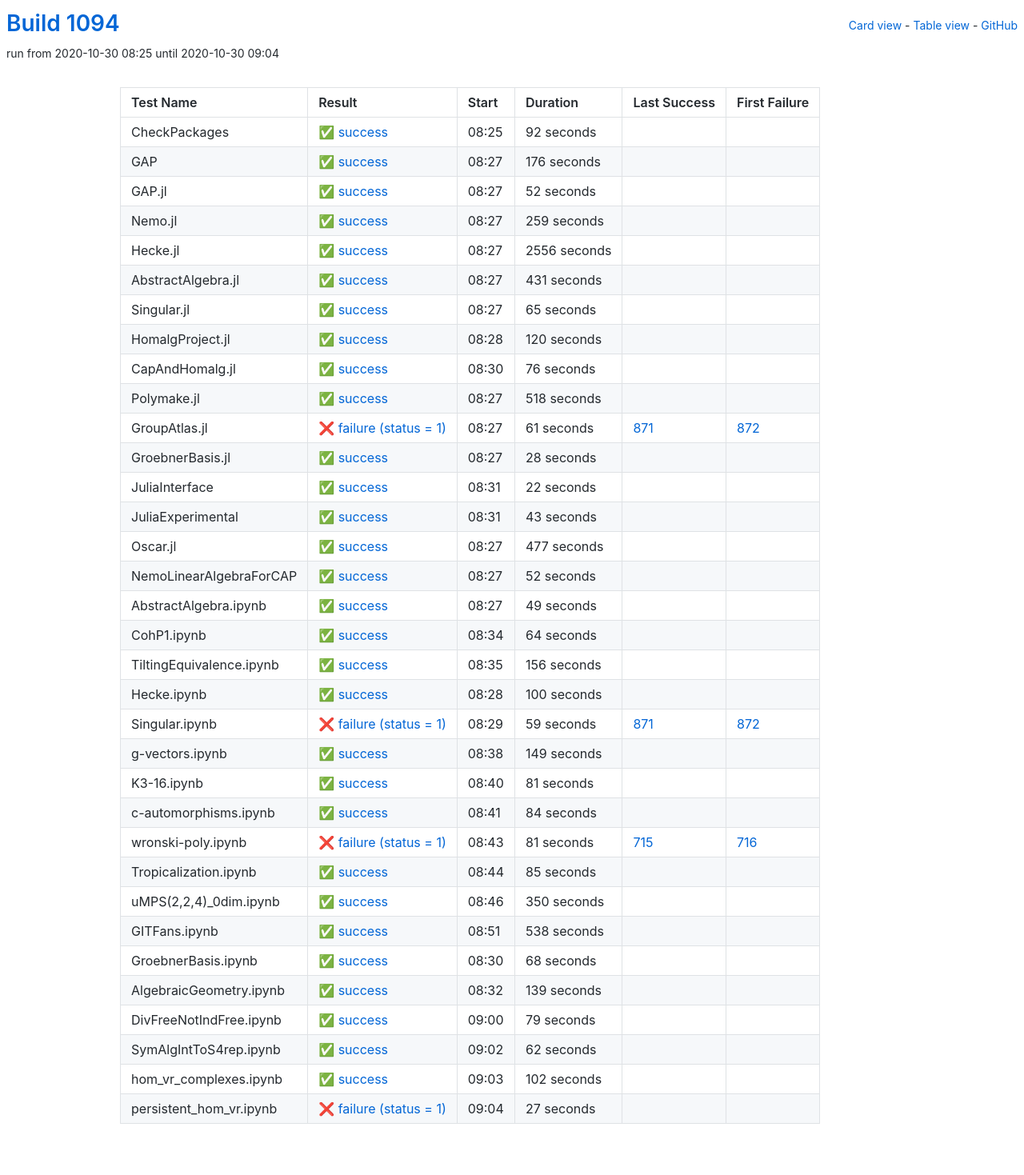
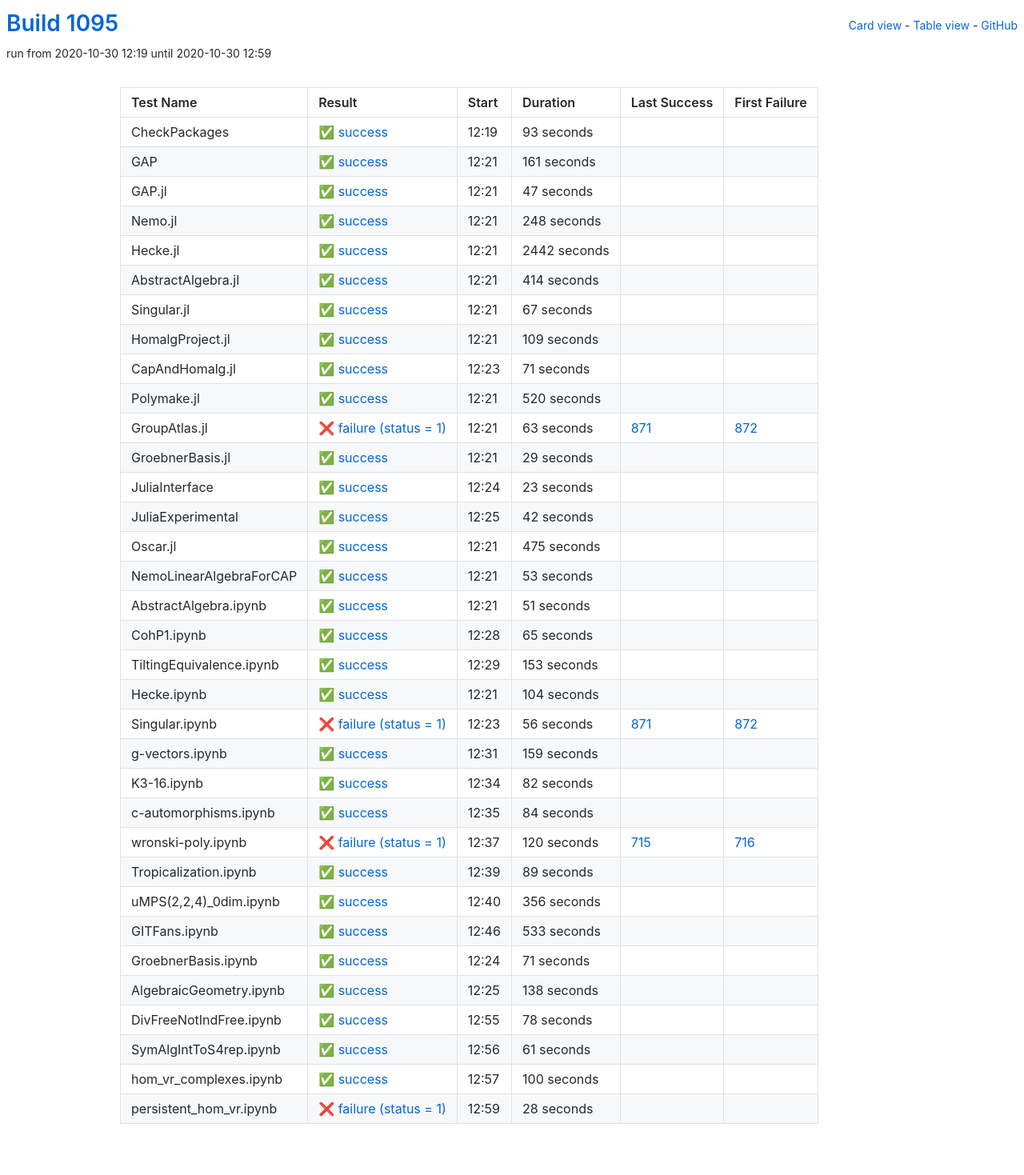
Before and after one commit to oscar-system/oscar-ci-status-stable, a Jekyll site: the page built from table.html, in a window 1280 px wide. Shown: the whole page at 80% size. Built offline with Jekyll 4.4.1, drawn with Linux system fonts in a browser that asks for light colours.

Commit message:
Build #1095

```diff
--- a/_data/ci.yml
+++ b/_data/ci.yml
@@ -1,6 +1,6 @@
 ---
-build: 1094
-build_url: https://oscarci.mathematik.uni-kl.de/job/oscar-stable/1094/
+build: 1095
+build_url: https://oscarci.mathematik.uni-kl.de/job/oscar-stable/1095/
 job: oscar-stable
 organization: oscar-system
 repo: oscar-ci-status-stable
@@ -8,80 +8,212 @@ repourl: https://github.com/oscar-system/oscar-ci-status-stable
 tests:
 - name: CheckPackages
   id: checkpackages
-  log: https://oscarci.mathematik.uni-kl.de/job/oscar-stable/1094/artifact/logs/build-1094/CheckPackages.log
-  start: 2020-10-30 08:25
+  log: https://oscarci.mathematik.uni-kl.de/job/oscar-stable/1095/artifact/logs/build-1095/CheckPackages.log
+  start: 2020-10-30 12:19
   success: true
   exitcode: 0
   status: success
-  duration: 92
+  duration: 93
   last_success: false
   last_success_url:
   first_failure: false
   first_failure_url:
 - name: GAP
   id: gap
-  log: https://oscarci.mathematik.uni-kl.de/job/oscar-stable/1094/artifact/logs/build-1094/GAP.log
-  start: 2020-10-30 08:27
+  log: https://oscarci.mathematik.uni-kl.de/job/oscar-stable/1095/artifact/logs/build-1095/GAP.log
+  start: 2020-10-30 12:21
   success: true
   exitcode: 0
   status: success
-  duration: 176
+  duration: 161
   last_success: false
   last_success_url:
   first_failure: false
   first_failure_url:
 - name: GAP.jl
   id: gap-jl
-  log: https://oscarci.mathematik.uni-kl.de/job/oscar-stable/1094/artifact/logs/build-1094/GAP.jl.log
-  start: 2020-10-30 08:27
+  log: https://oscarci.mathematik.uni-kl.de/job/oscar-stable/1095/artifact/logs/build-1095/GAP.jl.log
+  start: 2020-10-30 12:21
   success: true
   exitcode: 0
   status: success
-  duration: 52
+  duration: 47
   last_success: false
   last_success_url:
   first_failure: false
   first_failure_url:
 - name: Nemo.jl
   id: nemo-jl
-  log: https://oscarci.mathematik.uni-kl.de/job/oscar-stable/1094/artifact/logs/build-1094/Nemo.jl.log
-  start: 2020-10-30 08:27
+  log: https://oscarci.mathematik.uni-kl.de/job/oscar-stable/1095/artifact/logs/build-1095/Nemo.jl.log
+  start: 2020-10-30 12:21
   success: true
   exitcode: 0
   status: success
-  duration: 259
+  duration: 248
   last_success: false
   last_success_url:
   first_failure: false
   first_failure_url:
 - name: Hecke.jl
   id: hecke-jl
-  log: https://oscarci.mathematik.uni-kl.de/job/oscar-stable/1094/artifact/logs/build-1094/Hecke.jl.log
-  start: 2020-10-30 08:27
+  log: https://oscarci.mathematik.uni-kl.de/job/oscar-stable/1095/artifact/logs/build-1095/Hecke.jl.log
+  start: 2020-10-30 12:21
   success: true
   exitcode: 0
   status: success
-  duration: 2556
+  duration: 2442
   last_success: false
   last_success_url:
   first_failure: false
   first_failure_url:
 - name: AbstractAlgebra.jl
   id: abstractalgebra-jl
-  log: https://oscarci.mathematik.uni-kl.de/job/oscar-stable/1094/artifact/logs/build-1094/AbstractAlgebra.jl.log
-  start: 2020-10-30 08:27
+  log: https://oscarci.mathematik.uni-kl.de/job/oscar-stable/1095/artifact/logs/build-1095/AbstractAlgebra.jl.log
+  start: 2020-10-30 12:21
   success: true
   exitcode: 0
   status: success
-  duration: 431
+  duration: 414
   last_success: false
   last_success_url:
   first_failure: false
   first_failure_url:
 - name: Singular.jl
   id: singular-jl
-  log: https://oscarci.mathematik.uni-kl.de/job/oscar-stable/1094/artifact/logs/build-1094/Singular.jl.log
-  start: 2020-10-30 08:27
+  log: https://oscarci.mathematik.uni-kl.de/job/oscar-stable/1095/artifact/logs/build-1095/Singular.jl.log
+  start: 2020-10-30 12:21
+  success: true
+  exitcode: 0
+  status: success
+  duration: 67
+  last_success: false
+  last_success_url:
+  first_failure: false
+  first_failure_url:
+- name: HomalgProject.jl
+  id: homalgproject-jl
+  log: https://oscarci.mathematik.uni-kl.de/job/oscar-stable/1095/artifact/logs/build-1095/HomalgProject.jl.log
+  start: 2020-10-30 12:21
+  success: true
+  exitcode: 0
+  status: success
+  duration: 109
+  last_success: false
+  last_success_url:
+  first_failure: false
+  first_failure_url:
+- name: CapAndHomalg.jl
+  id: capandhomalg-jl
+  log: https://oscarci.mathematik.uni-kl.de/job/oscar-stable/1095/artifact/logs/build-1095/CapAndHomalg.jl.log
+  start: 2020-10-30 12:23
+  success: true
+  exitcode: 0
+  status: success
+  duration: 71
+  last_success: false
+  last_success_url:
+  first_failure: false
+  first_failure_url:
+- name: Polymake.jl
+  id: polymake-jl
+  log: https://oscarci.mathematik.uni-kl.de/job/oscar-stable/1095/artifact/logs/build-1095/Polymake.jl.log
+  start: 2020-10-30 12:21
+  success: true
+  exitcode: 0
+  status: success
+  duration: 520
+  last_success: false
+  last_success_url:
+  first_failure: false
+  first_failure_url:
+- name: GroupAtlas.jl
+  id: groupatlas-jl
+  log: https://oscarci.mathematik.uni-kl.de/job/oscar-stable/1095/artifact/logs/build-1095/GroupAtlas.jl.log
+  start: 2020-10-30 12:21
+  success: false
+  exitcode: 1
+  status: failure
+  duration: 63
+  last_success: 871
+  last_success_url: https://oscarci.mathematik.uni-kl.de/job/oscar-stable/871/
+  first_failure: 872
+  first_failure_url: https://oscarci.mathematik.uni-kl.de/job/oscar-stable/872/
+- name: GroebnerBasis.jl
+  id: groebnerbasis-jl
+  log: https://oscarci.mathematik.uni-kl.de/job/oscar-stable/1095/artifact/logs/build-1095/GroebnerBasis.jl.log
+  start: 2020-10-30 12:21
+  success: true
+  exitcode: 0
+  status: success
+  duration: 29
+  last_success: false
+  last_success_url:
+  first_failure: false
+  first_failure_url:
+- name: JuliaInterface
+  id: juliainterface
+  log: https://oscarci.mathematik.uni-kl.de/job/oscar-stable/1095/artifact/logs/build-1095/JuliaInterface.log
+  start: 2020-10-30 12:24
+  success: true
+  exitcode: 0
+  status: success
+  duration: 23
+  last_success: false
+  last_success_url:
+  first_failure: false
+  first_failure_url:
+- name: JuliaExperimental
+  id: juliaexperimental
+  log: https://oscarci.mathematik.uni-kl.de/job/oscar-stable/1095/artifact/logs/build-1095/JuliaExperimental.log
+  start: 2020-10-30 12:25
+  success: true
+  exitcode: 0
+  status: success
+  duration: 42
+  last_success: false
+  last_success_url:
+  first_failure: false
+  first_failure_url:
+- name: Oscar.jl
+  id: oscar-jl
+  log: https://oscarci.mathematik.uni-kl.de/job/oscar-stable/1095/artifact/logs/build-1095/Oscar.jl.log
+  start: 2020-10-30 12:21
+  success: true
+  exitcode: 0
+  status: success
+  duration: 475
+  last_success: false
+  last_success_url:
+  first_failure: false
+  first_failure_url:
+- name: NemoLinearAlgebraForCAP
+  id: nemolinearalgebraforcap
+  log: https://oscarci.mathematik.uni-kl.de/job/oscar-stable/1095/artifact/logs/build-1095/NemoLinearAlgebraForCAP.log
+  start: 2020-10-30 12:21
+  success: true
+  exitcode: 0
+  status: success
+  duration: 53
+  last_success: false
+  last_success_url:
+  first_failure: false
+  first_failure_url:
+- name: AbstractAlgebra.ipynb
+  id: abstractalgebra-ipynb
+  log: https://oscarci.mathematik.uni-kl.de/job/oscar-stable/1095/artifact/logs/build-1095/AbstractAlgebra.ipynb.log
+  start: 2020-10-30 12:21
+  success: true
+  exitcode: 0
+  status: success
+  duration: 51
+  last_success: false
+  last_success_url:
+  first_failure: false
+  first_failure_url:
+- name: CohP1.ipynb
+  id: cohp1-ipynb
+  log: https://oscarci.mathematik.uni-kl.de/job/oscar-stable/1095/artifact/logs/build-1095/CohP1.ipynb.log
+  start: 2020-10-30 12:28
   success: true
   exitcode: 0
   status: success
@@ -90,202 +222,70 @@ tests:
   last_success_url:
   first_failure: false
   first_failure_url:
-- name: HomalgProject.jl
-  id: homalgproject-jl
-  log: https://oscarci.mathematik.uni-kl.de/job/oscar-stable/1094/artifact/logs/build-1094/HomalgProject.jl.log
-  start: 2020-10-30 08:28
+- name: TiltingEquivalence.ipynb
+  id: tiltingequivalence-ipynb
+  log: https://oscarci.mathematik.uni-kl.de/job/oscar-stable/1095/artifact/logs/build-1095/TiltingEquivalence.ipynb.log
+  start: 2020-10-30 12:29
   success: true
   exitcode: 0
   status: success
-  duration: 120
-  last_success: false
-  last_success_url:
-  first_failure: false
-  first_failure_url:
-- name: CapAndHomalg.jl
-  id: capandhomalg-jl
-  log: https://oscarci.mathematik.uni-kl.de/job/oscar-stable/1094/artifact/logs/build-1094/CapAndHomalg.jl.log
-  start: 2020-10-30 08:30
-  success: true
-  exitcode: 0
-  status: success
-  duration: 76
-  last_success: false
-  last_success_url:
-  first_failure: false
-  first_failure_url:
-- name: Polymake.jl
-  id: polymake-jl
-  log: https://oscarci.mathematik.uni-kl.de/job/oscar-stable/1094/artifact/logs/build-1094/Polymake.jl.log
-  start: 2020-10-30 08:27
-  success: true
-  exitcode: 0
-  status: success
-  duration: 518
-  last_success: false
-  last_success_url:
-  first_failure: false
-  first_failure_url:
-- name: GroupAtlas.jl
-  id: groupatlas-jl
-  log: https://oscarci.mathematik.uni-kl.de/job/oscar-stable/1094/artifact/logs/build-1094/GroupAtlas.jl.log
-  start: 2020-10-30 08:27
-  success: false
-  exitcode: 1
-  status: failure
-  duration: 61
-  last_success: 871
-  last_success_url: https://oscarci.mathematik.uni-kl.de/job/oscar-stable/871/
-  first_failure: 872
-  first_failure_url: https://oscarci.mathematik.uni-kl.de/job/oscar-stable/872/
-- name: GroebnerBasis.jl
-  id: groebnerbasis-jl
-  log: https://oscarci.mathematik.uni-kl.de/job/oscar-stable/1094/artifact/logs/build-1094/GroebnerBasis.jl.log
-  start: 2020-10-30 08:27
-  success: true
-  exitcode: 0
-  status: success
-  duration: 28
-  last_success: false
-  last_success_url:
-  first_failure: false
-  first_failure_url:
-- name: JuliaInterface
-  id: juliainterface
-  log: https://oscarci.mathematik.uni-kl.de/job/oscar-stable/1094/artifact/logs/build-1094/JuliaInterface.log
-  start: 2020-10-30 08:31
-  success: true
-  exitcode: 0
-  status: success
-  duration: 22
-  last_success: false
-  last_success_url:
-  first_failure: false
-  first_failure_url:
-- name: JuliaExperimental
-  id: juliaexperimental
-  log: https://oscarci.mathematik.uni-kl.de/job/oscar-stable/1094/artifact/logs/build-1094/JuliaExperimental.log
-  start: 2020-10-30 08:31
-  success: true
-  exitcode: 0
-  status: success
-  duration: 43
-  last_success: false
-  last_success_url:
-  first_failure: false
-  first_failure_url:
-- name: Oscar.jl
-  id: oscar-jl
-  log: https://oscarci.mathematik.uni-kl.de/job/oscar-stable/1094/artifact/logs/build-1094/Oscar.jl.log
-  start: 2020-10-30 08:27
-  success: true
-  exitcode: 0
-  status: success
-  duration: 477
-  last_success: false
-  last_success_url:
-  first_failure: false
-  first_failure_url:
-- name: NemoLinearAlgebraForCAP
-  id: nemolinearalgebraforcap
-  log: https://oscarci.mathematik.uni-kl.de/job/oscar-stable/1094/artifact/logs/build-1094/NemoLinearAlgebraForCAP.log
-  start: 2020-10-30 08:27
-  success: true
-  exitcode: 0
-  status: success
-  duration: 52
-  last_success: false
-  last_success_url:
-  first_failure: false
-  first_failure_url:
-- name: AbstractAlgebra.ipynb
-  id: abstractalgebra-ipynb
-  log: https://oscarci.mathematik.uni-kl.de/job/oscar-stable/1094/artifact/logs/build-1094/AbstractAlgebra.ipynb.log
-  start: 2020-10-30 08:27
-  success: true
-  exitcode: 0
-  status: success
-  duration: 49
-  last_success: false
-  last_success_url:
-  first_failure: false
-  first_failure_url:
-- name: CohP1.ipynb
-  id: cohp1-ipynb
-  log: https://oscarci.mathematik.uni-kl.de/job/oscar-stable/1094/artifact/logs/build-1094/CohP1.ipynb.log
-  start: 2020-10-30 08:34
-  success: true
-  exitcode: 0
-  status: success
-  duration: 64
-  last_success: false
-  last_success_url:
-  first_failure: false
-  first_failure_url:
-- name: TiltingEquivalence.ipynb
-  id: tiltingequivalence-ipynb
-  log: https://oscarci.mathematik.uni-kl.de/job/oscar-stable/1094/artifact/logs/build-1094/TiltingEquivalence.ipynb.log
-  start: 2020-10-30 08:35
-  success: true
-  exitcode: 0
-  status: success
-  duration: 156
+  duration: 153
   last_success: false
   last_success_url:
   first_failure: false
   first_failure_url:
 - name: Hecke.ipynb
   id: hecke-ipynb
-  log: https://oscarci.mathematik.uni-kl.de/job/oscar-stable/1094/artifact/logs/build-1094/Hecke.ipynb.log
-  start: 2020-10-30 08:28
+  log: https://oscarci.mathematik.uni-kl.de/job/oscar-stable/1095/artifact/logs/build-1095/Hecke.ipynb.log
+  start: 2020-10-30 12:21
   success: true
   exitcode: 0
   status: success
-  duration: 100
+  duration: 104
   last_success: false
   last_success_url:
   first_failure: false
   first_failure_url:
 - name: Singular.ipynb
   id: singular-ipynb
-  log: https://oscarci.mathematik.uni-kl.de/job/oscar-stable/1094/artifact/logs/build-1094/Singular.ipynb.log
-  start: 2020-10-30 08:29
+  log: https://oscarci.mathematik.uni-kl.de/job/oscar-stable/1095/artifact/logs/build-1095/Singular.ipynb.log
+  start: 2020-10-30 12:23
   success: false
   exitcode: 1
   status: failure
-  duration: 59
+  duration: 56
   last_success: 871
   last_success_url: https://oscarci.mathematik.uni-kl.de/job/oscar-stable/871/
   first_failure: 872
   first_failure_url: https://oscarci.mathematik.uni-kl.de/job/oscar-stable/872/
 - name: g-vectors.ipynb
   id: g-vectors-ipynb
-  log: https://oscarci.mathematik.uni-kl.de/job/oscar-stable/1094/artifact/logs/build-1094/g-vectors.ipynb.log
-  start: 2020-10-30 08:38
+  log: https://oscarci.mathematik.uni-kl.de/job/oscar-stable/1095/artifact/logs/build-1095/g-vectors.ipynb.log
+  start: 2020-10-30 12:31
   success: true
   exitcode: 0
   status: success
-  duration: 149
+  duration: 159
   last_success: false
   last_success_url:
   first_failure: false
   first_failure_url:
 - name: K3-16.ipynb
   id: k3-16-ipynb
-  log: https://oscarci.mathematik.uni-kl.de/job/oscar-stable/1094/artifact/logs/build-1094/K3-16.ipynb.log
-  start: 2020-10-30 08:40
+  log: https://oscarci.mathematik.uni-kl.de/job/oscar-stable/1095/artifact/logs/build-1095/K3-16.ipynb.log
+  start: 2020-10-30 12:34
   success: true
   exitcode: 0
   status: success
-  duration: 81
+  duration: 82
   last_success: false
   last_success_url:
   first_failure: false
   first_failure_url:
 - name: c-automorphisms.ipynb
   id: c-automorphisms-ipynb
-  log: https://oscarci.mathematik.uni-kl.de/job/oscar-stable/1094/artifact/logs/build-1094/c-automorphisms.ipynb.log
-  start: 2020-10-30 08:41
+  log: https://oscarci.mathematik.uni-kl.de/job/oscar-stable/1095/artifact/logs/build-1095/c-automorphisms.ipynb.log
+  start: 2020-10-30 12:35
   success: true
   exitcode: 0
   status: success
@@ -296,120 +296,120 @@ tests:
   first_failure_url:
 - name: wronski-poly.ipynb
   id: wronski-poly-ipynb
-  log: https://oscarci.mathematik.uni-kl.de/job/oscar-stable/1094/artifact/logs/build-1094/wronski-poly.ipynb.log
-  start: 2020-10-30 08:43
+  log: https://oscarci.mathematik.uni-kl.de/job/oscar-stable/1095/artifact/logs/build-1095/wronski-poly.ipynb.log
+  start: 2020-10-30 12:37
   success: false
   exitcode: 1
   status: failure
-  duration: 81
+  duration: 120
   last_success: 715
   last_success_url: https://oscarci.mathematik.uni-kl.de/job/oscar-stable/715/
   first_failure: 716
   first_failure_url: https://oscarci.mathematik.uni-kl.de/job/oscar-stable/716/
 - name: Tropicalization.ipynb
   id: tropicalization-ipynb
-  log: https://oscarci.mathematik.uni-kl.de/job/oscar-stable/1094/artifact/logs/build-1094/Tropicalization.ipynb.log
-  start: 2020-10-30 08:44
+  log: https://oscarci.mathematik.uni-kl.de/job/oscar-stable/1095/artifact/logs/build-1095/Tropicalization.ipynb.log
+  start: 2020-10-30 12:39
   success: true
   exitcode: 0
   status: success
-  duration: 85
+  duration: 89
   last_success: false
   last_success_url:
   first_failure: false
   first_failure_url:
 - name: uMPS(2,2,4)_0dim.ipynb
   id: umps-2-2-4-0dim-ipynb
-  log: https://oscarci.mathematik.uni-kl.de/job/oscar-stable/1094/artifact/logs/build-1094/uMPS-2-2-4-_0dim.ipynb.log
-  start: 2020-10-30 08:46
+  log: https://oscarci.mathematik.uni-kl.de/job/oscar-stable/1095/artifact/logs/build-1095/uMPS-2-2-4-_0dim.ipynb.log
+  start: 2020-10-30 12:40
   success: true
   exitcode: 0
   status: success
-  duration: 350
+  duration: 356
   last_success: false
   last_success_url:
   first_failure: false
   first_failure_url:
 - name: GITFans.ipynb
   id: gitfans-ipynb
-  log: https://oscarci.mathematik.uni-kl.de/job/oscar-stable/1094/artifact/logs/build-1094/GITFans.ipynb.log
-  start: 2020-10-30 08:51
+  log: https://oscarci.mathematik.uni-kl.de/job/oscar-stable/1095/artifact/logs/build-1095/GITFans.ipynb.log
+  start: 2020-10-30 12:46
   success: true
   exitcode: 0
   status: success
-  duration: 538
+  duration: 533
   last_success: false
   last_success_url:
   first_failure: false
   first_failure_url:
 - name: GroebnerBasis.ipynb
   id: groebnerbasis-ipynb
-  log: https://oscarci.mathematik.uni-kl.de/job/oscar-stable/1094/artifact/logs/build-1094/GroebnerBasis.ipynb.log
-  start: 2020-10-30 08:30
+  log: https://oscarci.mathematik.uni-kl.de/job/oscar-stable/1095/artifact/logs/build-1095/GroebnerBasis.ipynb.log
+  start: 2020-10-30 12:24
   success: true
   exitcode: 0
   status: success
-  duration: 68
+  duration: 71
   last_success: false
   last_success_url:
   first_failure: false
   first_failure_url:
 - name: AlgebraicGeometry.ipynb
   id: algebraicgeometry-ipynb
-  log: https://oscarci.mathematik.uni-kl.de/job/oscar-stable/1094/artifact/logs/build-1094/AlgebraicGeometry.ipynb.log
-  start: 2020-10-30 08:32
+  log: https://oscarci.mathematik.uni-kl.de/job/oscar-stable/1095/artifact/logs/build-1095/AlgebraicGeometry.ipynb.log
+  start: 2020-10-30 12:25
   success: true
   exitcode: 0
   status: success
-  duration: 139
+  duration: 138
   last_success: false
   last_success_url:
   first_failure: false
   first_failure_url:
 - name: DivFreeNotIndFree.ipynb
   id: divfreenotindfree-ipynb
-  log: https://oscarci.mathematik.uni-kl.de/job/oscar-stable/1094/artifact/logs/build-1094/DivFreeNotIndFree.ipynb.log
-  start: 2020-10-30 09:00
+  log: https://oscarci.mathematik.uni-kl.de/job/oscar-stable/1095/artifact/logs/build-1095/DivFreeNotIndFree.ipynb.log
+  start: 2020-10-30 12:55
   success: true
   exitcode: 0
   status: success
-  duration: 79
+  duration: 78
   last_success: false
   last_success_url:
   first_failure: false
   first_failure_url:
 - name: SymAlgIntToS4rep.ipynb
   id: symalginttos4rep-ipynb
-  log: https://oscarci.mathematik.uni-kl.de/job/oscar-stable/1094/artifact/logs/build-1094/SymAlgIntToS4rep.ipynb.log
-  start: 2020-10-30 09:02
+  log: https://oscarci.mathematik.uni-kl.de/job/oscar-stable/1095/artifact/logs/build-1095/SymAlgIntToS4rep.ipynb.log
+  start: 2020-10-30 12:56
   success: true
   exitcode: 0
   status: success
-  duration: 62
+  duration: 61
   last_success: false
   last_success_url:
   first_failure: false
   first_failure_url:
 - name: hom_vr_complexes.ipynb
   id: hom-vr-complexes-ipynb
-  log: https://oscarci.mathematik.uni-kl.de/job/oscar-stable/1094/artifact/logs/build-1094/hom_vr_complexes.ipynb.log
-  start: 2020-10-30 09:03
+  log: https://oscarci.mathematik.uni-kl.de/job/oscar-stable/1095/artifact/logs/build-1095/hom_vr_complexes.ipynb.log
+  start: 2020-10-30 12:57
   success: true
   exitcode: 0
   status: success
-  duration: 102
+  duration: 100
   last_success: false
   last_success_url:
   first_failure: false
   first_failure_url:
 - name: persistent_hom_vr.ipynb
   id: persistent-hom-vr-ipynb
-  log: https://oscarci.mathematik.uni-kl.de/job/oscar-stable/1094/artifact/logs/build-1094/persistent_hom_vr.ipynb.log
-  start: 2020-10-30 09:04
+  log: https://oscarci.mathematik.uni-kl.de/job/oscar-stable/1095/artifact/logs/build-1095/persistent_hom_vr.ipynb.log
+  start: 2020-10-30 12:59
   success: false
   exitcode: 1
   status: failure
-  duration: 27
+  duration: 28
   last_success: false
   last_success_url:
   first_failure: false
```
Also changed, not shown: README.md.
